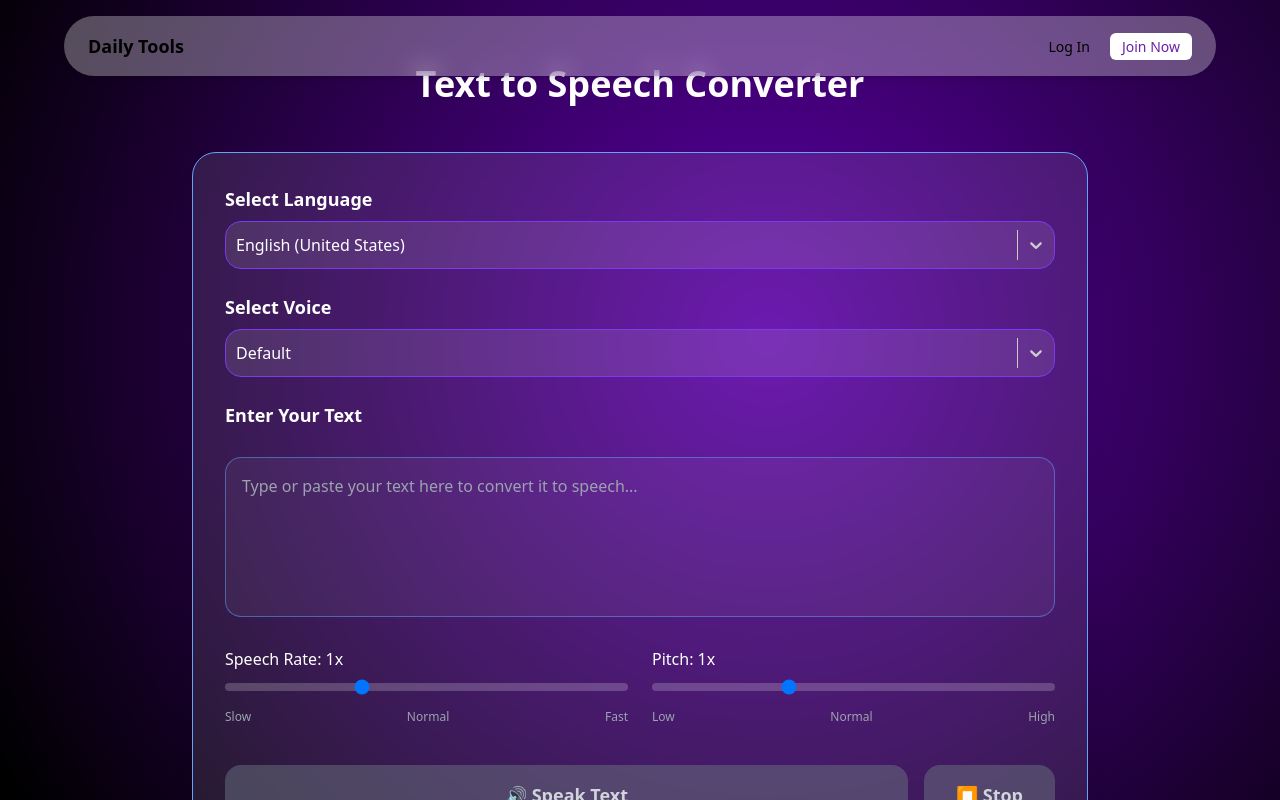
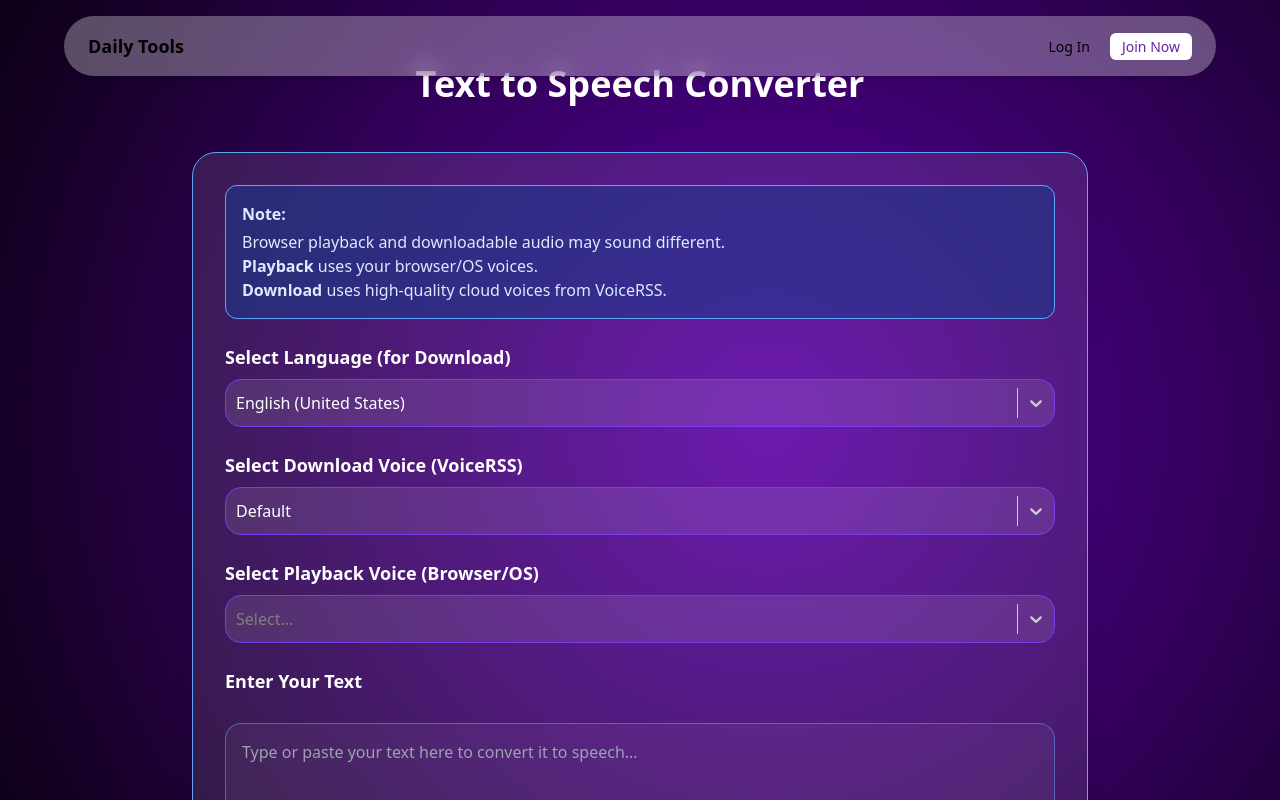
Before and after one commit to geethasandesh/dailytools, a React (Vite) app: page /text-to-speech in a window 1280 px wide. Shown: the top 800 px of the page. Built offline with nearby package versions, Linux system fonts and the light colour scheme; the HTML template or start-up script is replaced by a standard one; what @react-pdf/renderer would draw is missing.

Commit message:
browser pack

```diff
--- a/src/pages/TextToSpeech.jsx
+++ b/src/pages/TextToSpeech.jsx
@@ -100,67 +100,35 @@ const voicerssVoices = {
 const TextToSpeech = () => {
   const [text, setText] = useState('');
   const [isSpeaking, setIsSpeaking] = useState(false);
+  // Browser voices
+  const [browserVoices, setBrowserVoices] = useState([]);
+  const [selectedBrowserVoice, setSelectedBrowserVoice] = useState(null);
+  // VoiceRSS
   const [selectedVoice, setSelectedVoice] = useState({ value: '', label: 'Default' });
   const [voices, setVoices] = useState(voicerssVoices['en-us']);
   const [speechRate, setSpeechRate] = useState(1);
   const [pitch, setPitch] = useState(1);
   const [lang, setLang] = useState(voicerssLanguages.find(l => l.value === 'en-us'));
 
+  // Load browser voices
   useEffect(() => {
-    // Update voices when language changes
+    const loadVoices = () => {
+      const voices = window.speechSynthesis.getVoices();
+      setBrowserVoices(voices);
+      if (voices.length > 0 && !selectedBrowserVoice) {
+        setSelectedBrowserVoice(voices[0]);
+      }
+    };
+    loadVoices();
+    window.speechSynthesis.onvoiceschanged = loadVoices;
+    // eslint-disable-next-line
+  }, []);
+
+  // Update VoiceRSS voices when language changes
+  useEffect(() => {
     setVoices(voicerssVoices[lang.value] || [{ value: '', label: 'Default' }]);
     setSelectedVoice({ value: '', label: 'Default' });
   }, [lang]);
-
-  React.useEffect(() => {
-    // Get available voices
-    const loadVoices = () => {
-      const availableVoices = window.speechSynthesis.getVoices();
-      // Filter for English voices and categorize them
-      const englishVoices = availableVoices.filter(voice =>
-        voice.lang.startsWith('en') || voice.lang.startsWith('en-US')
-      );
-      // Sort voices: female voices first, then male voices
-      const sortedVoices = englishVoices.sort((a, b) => {
-        const aIsFemale = a.name.toLowerCase().includes('female') ||
-                         a.name.toLowerCase().includes('woman') ||
-                         a.name.toLowerCase().includes('girl');
-        const bIsFemale = b.name.toLowerCase().includes('female') ||
-                         b.name.toLowerCase().includes('woman') ||
-                         b.name.toLowerCase().includes('girl');
-        if (aIsFemale && !bIsFemale) return -1;
-        if (!aIsFemale && bIsFemale) return 1;
-        return a.name.localeCompare(b.name);
-      });
-      setVoices(sortedVoices);
-      if (sortedVoices.length > 0) {
-        setSelectedVoice(sortedVoices[0]);
-      }
-    };
-    loadVoices();
-    if (window.speechSynthesis.onvoiceschanged !== undefined) {
-      window.speechSynthesis.onvoiceschanged = loadVoices;
-    }
-  }, []);
-
-  const speak = () => {
-    if (!text) return;
-    const utterance = new SpeechSynthesisUtterance(text);
-    if (selectedVoice) {
-      utterance.voice = selectedVoice;
-    }
-    utterance.rate = speechRate;
-    utterance.pitch = pitch;
-    utterance.onstart = () => setIsSpeaking(true);
-    utterance.onend = () => setIsSpeaking(false);
-    utterance.onerror = () => setIsSpeaking(false);
-    window.speechSynthesis.speak(utterance);
-  };
-
-  const stop = () => {
-    window.speechSynthesis.cancel();
-    setIsSpeaking(false);
-  };
 
   const handleDownload = async () => {
     if (!text) return;
@@ -193,6 +161,25 @@ const TextToSpeech = () => {
     }
   };
 
+  const speak = () => {
+    if (!text) return;
+    const utterance = new window.SpeechSynthesisUtterance(text);
+    if (selectedBrowserVoice) {
+      utterance.voice = selectedBrowserVoice;
+    }
+    utterance.rate = speechRate;
+    utterance.pitch = pitch;
+    utterance.onstart = () => setIsSpeaking(true);
+    utterance.onend = () => setIsSpeaking(false);
+    utterance.onerror = () => setIsSpeaking(false);
+    window.speechSynthesis.speak(utterance);
+  };
+
+  const stop = () => {
+    window.speechSynthesis.cancel();
+    setIsSpeaking(false);
+  };
+
   return (
     <div className="min-h-screen py-16 px-4 sm:px-6 lg:px-8">
       <div className="max-w-4xl mx-auto">
@@ -201,9 +188,16 @@ const TextToSpeech = () => {
         </h1>
         <div className="bg-white/10 backdrop-blur-md rounded-3xl shadow-xl p-8 border border-blue-400">
           <div className="space-y-6">
+            {/* Info Note */}
+            <div className="mb-4 p-4 rounded-xl bg-blue-900/60 text-blue-100 border border-blue-400">
+              <b>Note:</b> <br />
+              <span className="block mt-1">Browser playback and downloadable audio may sound different. <br />
+              <b>Playback</b> uses your browser/OS voices. <br />
+              <b>Download</b> uses high-quality cloud voices from VoiceRSS.</span>
+            </div>
             {/* Language Selection */}
             <div className="mb-4">
-              <label className="block text-lg font-semibold text-white mb-2">Select Language</label>
+              <label className="block text-lg font-semibold text-white mb-2">Select Language (for Download)</label>
               <Select
                 options={voicerssLanguages}
                 value={lang}
@@ -219,13 +213,31 @@ const TextToSpeech = () => {
                 }}
               />
             </div>
-            {/* Voice Selection */}
+            {/* VoiceRSS Voice Selection */}
             <div className="mb-4">
-              <label className="block text-lg font-semibold text-white mb-2">Select Voice</label>
+              <label className="block text-lg font-semibold text-white mb-2">Select Download Voice (VoiceRSS)</label>
               <Select
                 options={voices}
                 value={selectedVoice}
                 onChange={setSelectedVoice}
+                classNamePrefix="react-select"
+                isSearchable
+                styles={{
+                  control: (base) => ({ ...base, borderRadius: '1rem', minHeight: '3rem', background: 'rgba(255,255,255,0.1)', borderColor: '#7c3aed', color: 'white' }),
+                  singleValue: (base) => ({ ...base, color: 'white' }),
+                  menu: (base) => ({ ...base, borderRadius: '1rem', background: '#18181b', color: 'white' }),
+                  option: (base, state) => ({ ...base, background: state.isSelected ? '#7c3aed' : state.isFocused ? '#a78bfa' : 'transparent', color: state.isSelected ? 'white' : 'white' }),
+                  input: (base) => ({ ...base, color: 'white' }),
+                }}
+              />
+            </div>
+            {/* Browser Voice Selection */}
+            <div className="mb-4">
+              <label className="block text-lg font-semibold text-white mb-2">Select Playback Voice (Browser/OS)</label>
+              <Select
+                options={browserVoices.map(v => ({ value: v.voiceURI, label: `${v.name} (${v.lang})`, voice: v }))}
+                value={browserVoices.length ? { value: selectedBrowserVoice?.voiceURI, label: `${selectedBrowserVoice?.name} (${selectedBrowserVoice?.lang})`, voice: selectedBrowserVoice } : null}
+                onChange={opt => setSelectedBrowserVoice(opt.voice)}
                 classNamePrefix="react-select"
                 isSearchable
                 styles={{
@@ -345,7 +357,8 @@ const TextToSpeech = () => {
                 <div className="flex items-center space-x-3">
                   <span className="text-2xl">🗣️</span>
                   <div>
-                    <p className="text-white font-medium">{selectedVoice.label}</p>
+                    <p className="text-white font-medium">Download voice: {selectedVoice.label}</p>
+                    <p className="text-white font-medium">Playback voice: {selectedBrowserVoice ? `${selectedBrowserVoice.name} (${selectedBrowserVoice.lang})` : 'Default'}</p>
                     <p className="text-sm text-gray-400">Language: {lang.label}</p>
                   </div>
                 </div>
```
